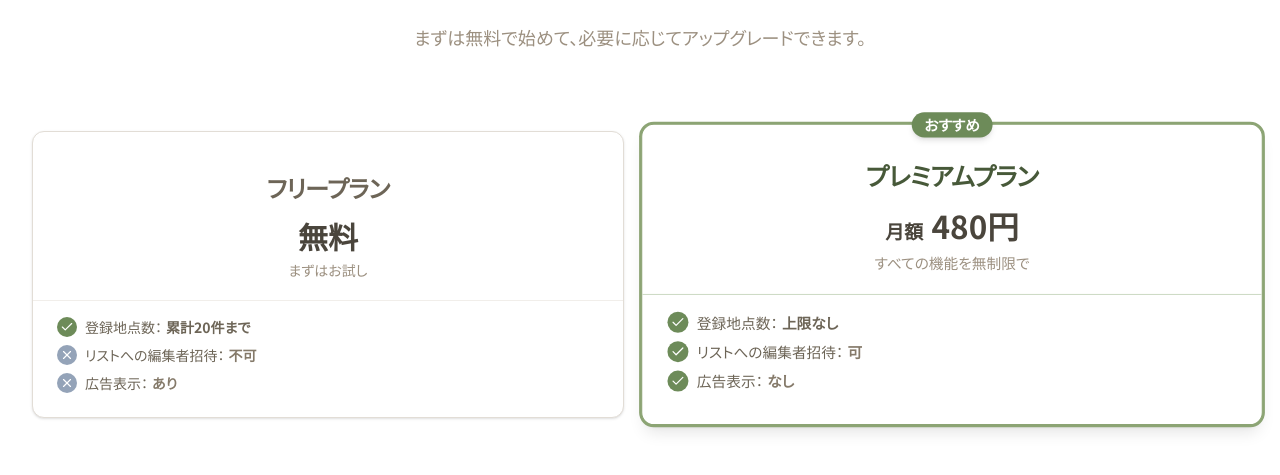
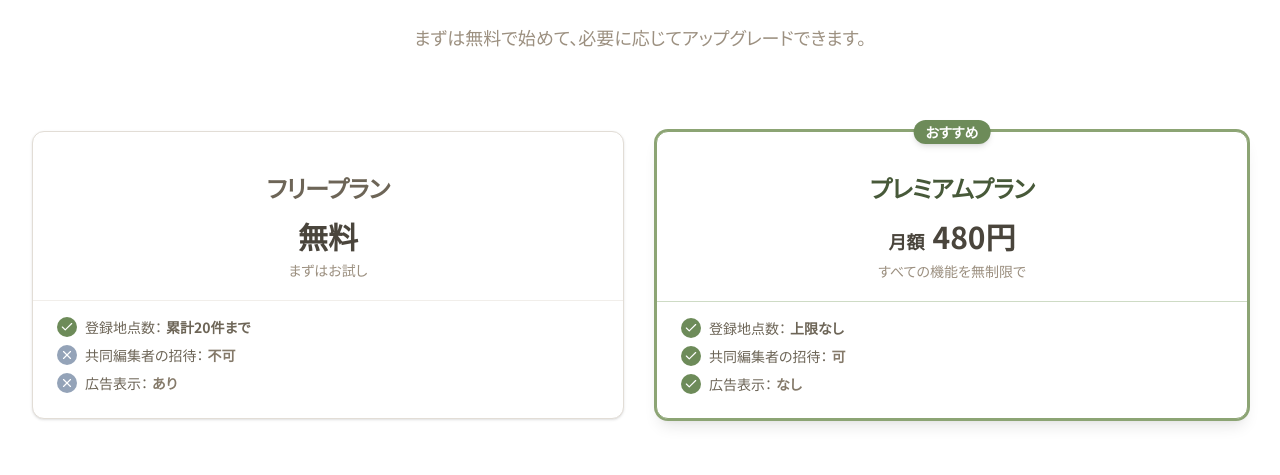
Before and after one commit to koichi-mofmof/kokoiko, a Next.js app: page / in a window 1280 px wide. Shown: the part 2241-2716 px from the top of the page. Built offline with nearby package versions, Linux system fonts and the light colour scheme; no server answers.

Commit message:
fixed:料金プランセクション

```diff
--- a/app/page.tsx
+++ b/app/page.tsx
@@ -381,7 +381,7 @@ export default function Home() {
                       <div className="h-4 w-4 sm:h-5 sm:w-5 rounded-full bg-slate-400 flex items-center justify-center mr-1.5 sm:mr-2 flex-shrink-0">
                         <X className="h-3 w-3 sm:h-3.5 sm:w-3.5 text-white" />
                       </div>
-                      リストへの編集者招待：
+                      共同編集者の招待：
                       <span className="font-semibold text-neutral-600 ml-1">
                         不可
                       </span>
@@ -402,11 +402,11 @@ export default function Home() {
 
             {/* プレミアムプラン（有料） */}
             <div className="flex">
-              <Card className="flex flex-col w-full border-primary-400 shadow-lg ring-2 ring-primary-400 relative hover:shadow-2xl transition-all duration-300 md:scale-105">
+              <Card className="flex flex-col w-full border-primary-400 shadow-lg ring-2 ring-primary-400 relative hover:shadow-2xl transition-all duration-300">
                 <div className="absolute -top-3 left-1/2 transform -translate-x-1/2 w-max px-3 py-0.5 bg-primary-500 text-white text-xs sm:text-sm font-bold rounded-full shadow-md">
                   おすすめ
                 </div>
-                <CardHeader className="text-center px-4 pt-7 pb-3 sm:px-6 sm:pt-8">
+                <CardHeader className="text-center px-4 pt-9 pb-3 sm:px-6 sm:pt-10">
                   <CardTitle className="text-xl sm:text-2xl font-bold text-primary-700 mb-1 sm:mb-2">
                     プレミアムプラン
                   </CardTitle>
@@ -433,7 +433,7 @@ export default function Home() {
                       <div className="h-4 w-4 sm:h-5 sm:w-5 rounded-full bg-primary-500 flex items-center justify-center mr-1.5 sm:mr-2 flex-shrink-0">
                         <Check className="h-3 w-3 sm:h-3.5 sm:w-3.5 text-white" />
                       </div>
-                      リストへの編集者招待：
+                      共同編集者の招待：
                       <span className="font-semibold text-neutral-600 ml-1">
                         可
                       </span>
```
